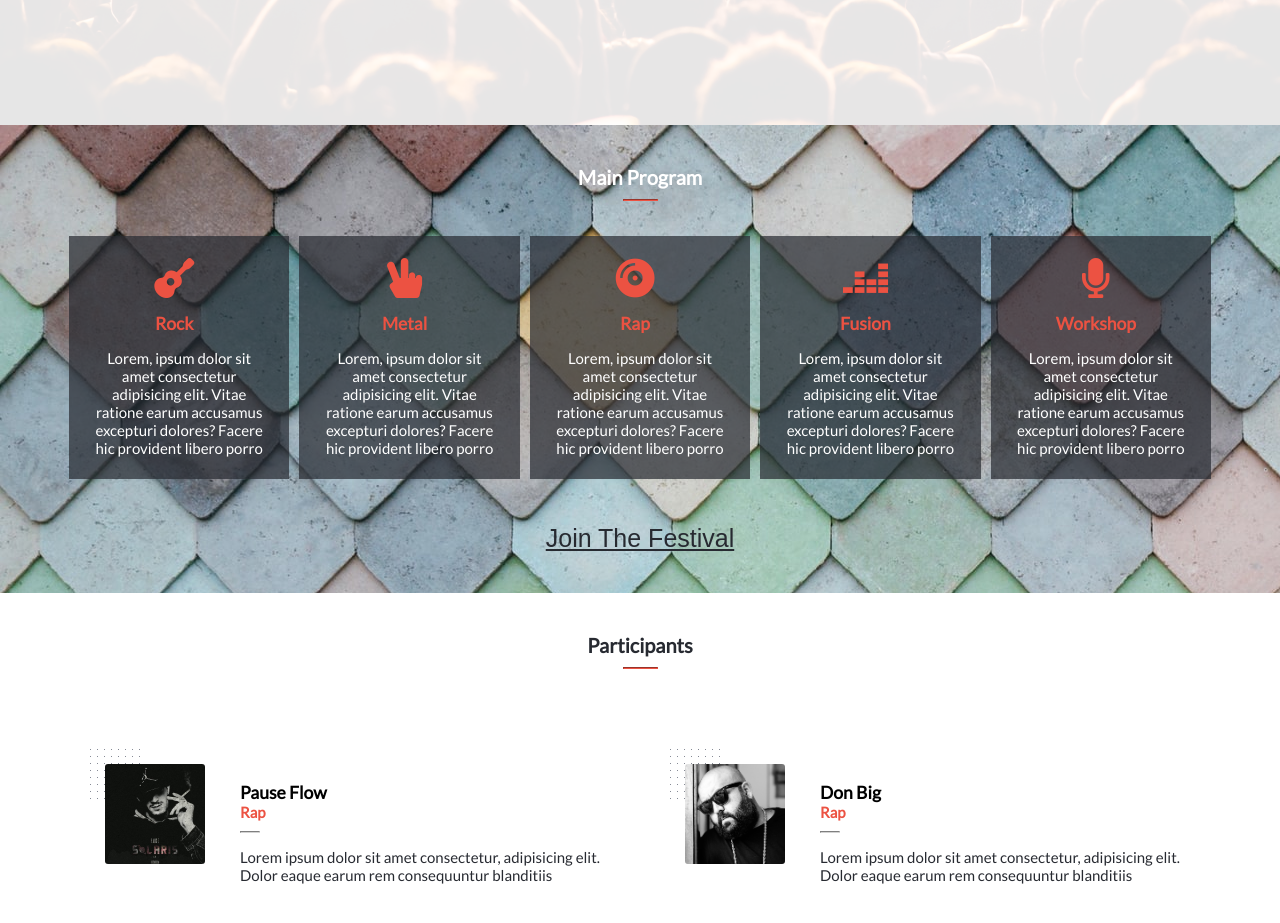
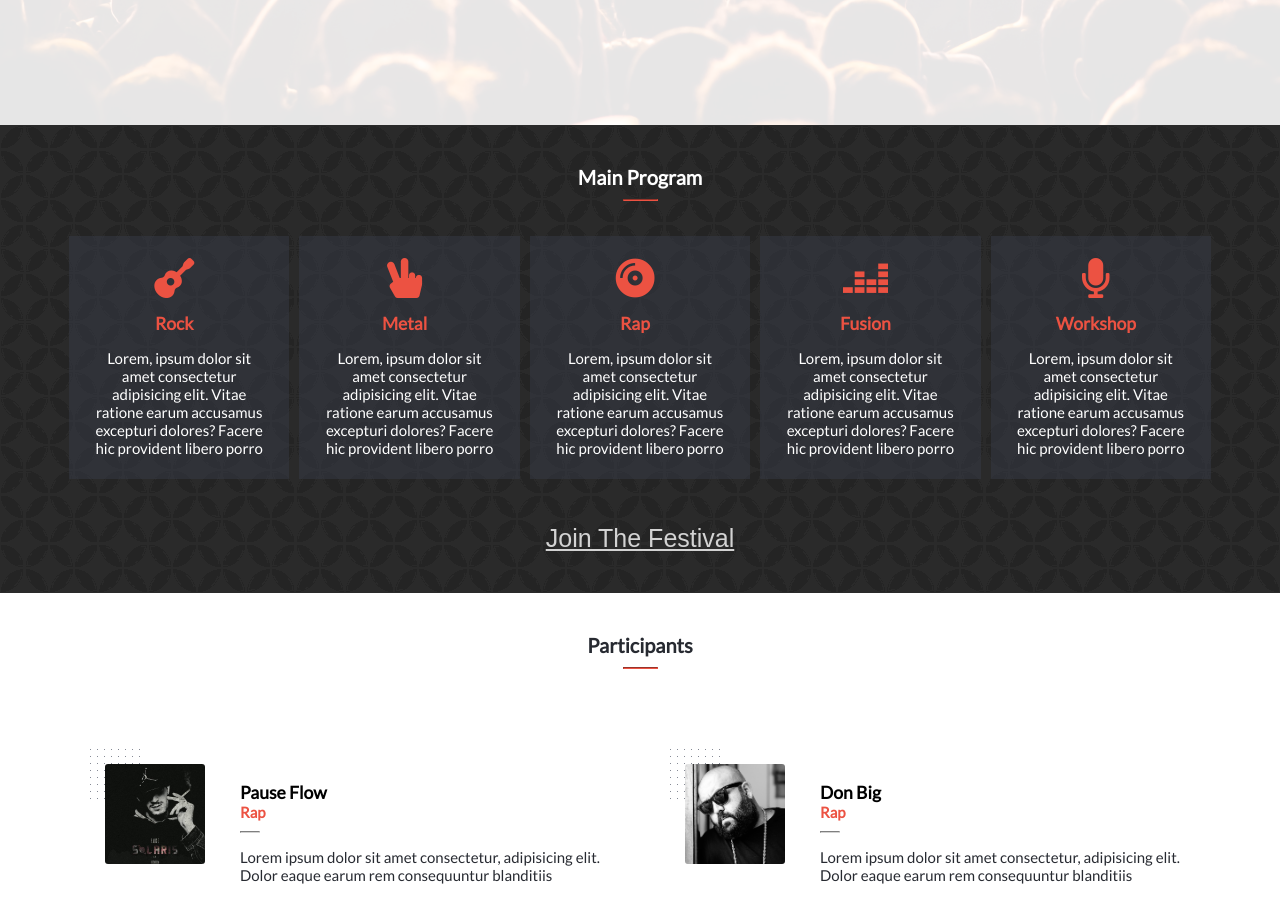
Before and after one commit to Ismailco/First-capstone-project_Conference-page, a plain HTML site: page index.html in a window 1280 px wide. Shown: the part 803-1726 px from the top of the page. Drawn offline with Linux system fonts and the light colour scheme.

Commit message:
Make suggested changes

```diff
--- a/styles/style.css
+++ b/styles/style.css
@@ -156,8 +156,9 @@ header {
 /* program section */
 
 .main_section {
-  background-image: url(../img/Photo\ by\ Andrew\ Ridley\ on\ Unsplash.png);
+  background-image: url(../img/background3.png);
   background-repeat: no-repeat;
+  background-size: cover;
   display: flex;
   flex-direction: column;
   justify-content: center;
@@ -191,7 +192,7 @@ header {
   align-items: center;
   margin: 5px;
   padding: 20px;
-  background-color: rgba(39, 42, 49, 0.7);
+  background-color: rgba(52, 55, 65, 0.6);
   width: 95%;
 }
 
@@ -521,7 +522,7 @@ button:hover {
 
   .main_program_btn {
     background-color: transparent;
-    color: #272a31;
+    color: #d3d3d3;
     text-decoration: underline;
     font-size: 25px;
   }
```
Also changed, not shown: img/background3.png (added), img/partners/partner10.png, img/partners/partner11.png, img/partners/partner4.png.
